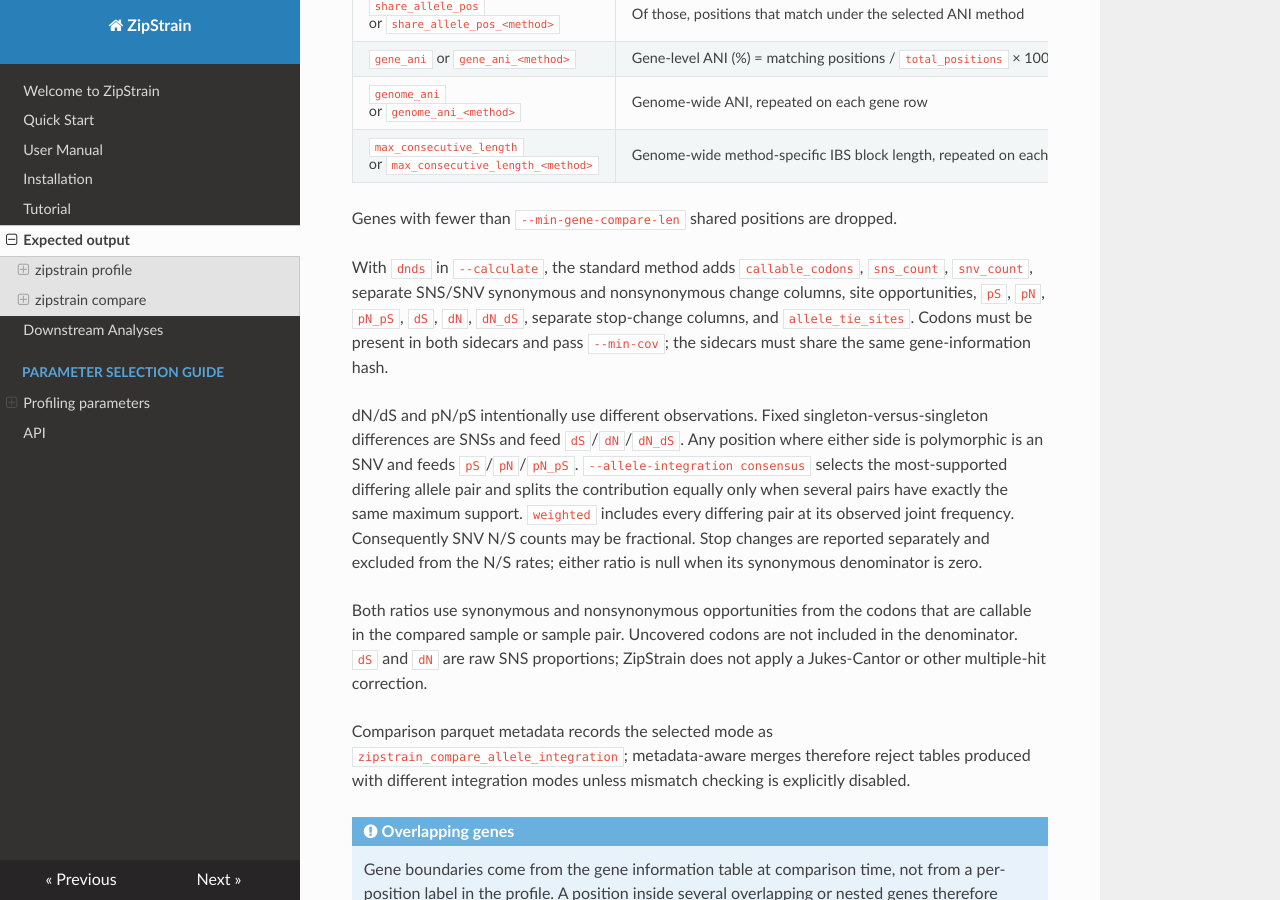
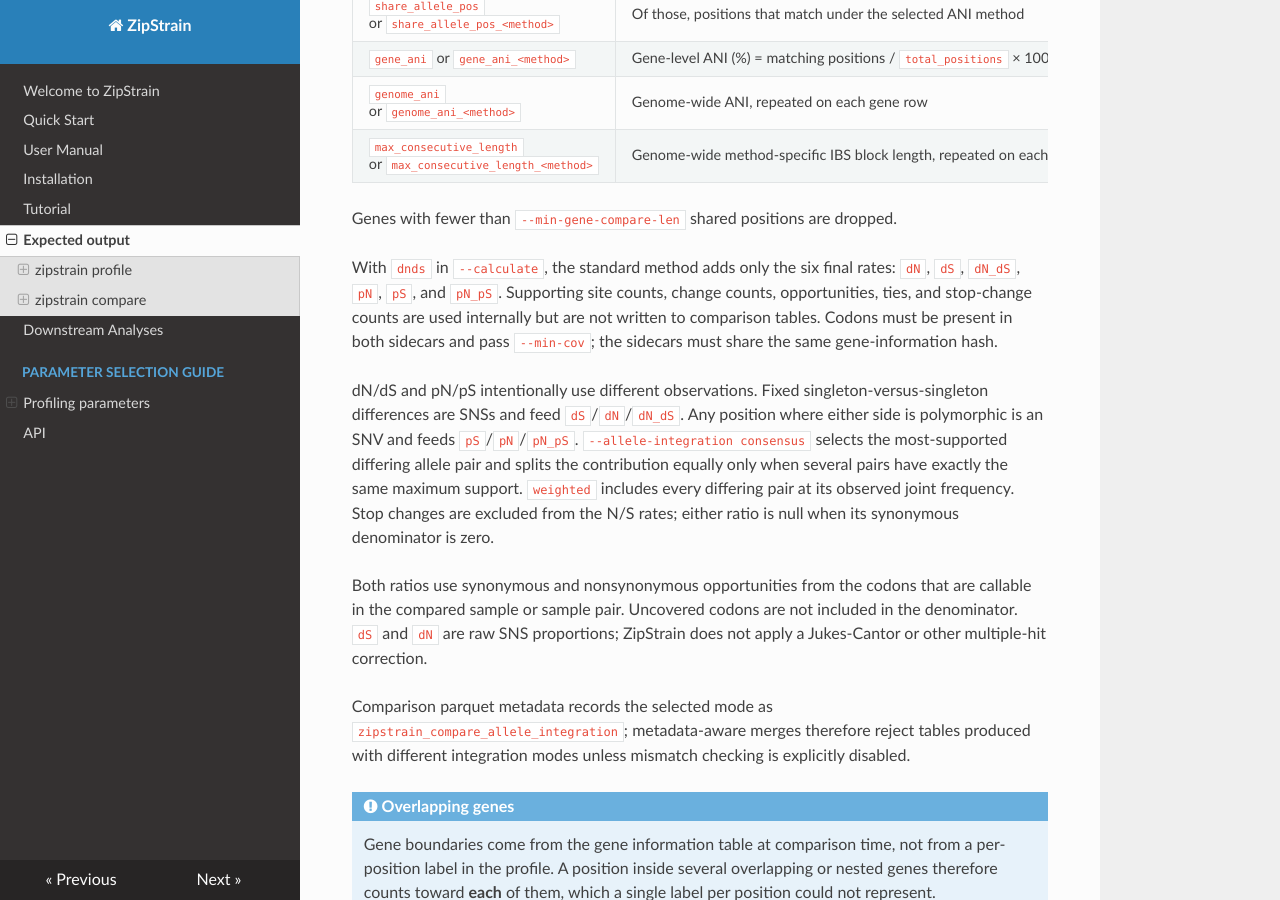
Before and after one commit to OlmLab/ZipStrain, an MkDocs documentation site: the page built from docs/expected_output.md, in a window 1280 px wide and 900 px high, scrolled down 6707 px. Built offline with MkDocs 1.6.1, drawn with Linux system fonts in a browser that asks for light colours; nearby versions of some CDN libraries.

Commit message:
improved efficiencies for dnds

```diff
--- a/docs/expected_output.md
+++ b/docs/expected_output.md
@@ -234,12 +234,11 @@ gene row so the table can be read on its own.
 
 Genes with fewer than `--min-gene-compare-len` shared positions are dropped.
 
-With `dnds` in `--calculate`, the standard method adds `callable_codons`,
-`sns_count`, `snv_count`, separate SNS/SNV synonymous and nonsynonymous change
-columns, site opportunities, `pS`, `pN`, `pN_pS`, `dS`, `dN`, `dN_dS`, separate
-stop-change columns, and `allele_tie_sites`. Codons must be present in both
-sidecars and pass `--min-cov`; the sidecars must share the same gene-information
-hash.
+With `dnds` in `--calculate`, the standard method adds only the six final rates:
+`dN`, `dS`, `dN_dS`, `pN`, `pS`, and `pN_pS`. Supporting site counts, change
+counts, opportunities, ties, and stop-change counts are used internally but are
+not written to comparison tables. Codons must be present in both sidecars and
+pass `--min-cov`; the sidecars must share the same gene-information hash.
 
 dN/dS and pN/pS intentionally use different observations. Fixed
 singleton-versus-singleton differences are SNSs and feed `dS`/`dN`/`dN_dS`.
@@ -247,8 +246,7 @@ Any position where either side is polymorphic is an SNV and feeds
 `pS`/`pN`/`pN_pS`. `--allele-integration consensus` selects the most-supported
 differing allele pair and splits the contribution equally only when several
 pairs have exactly the same maximum support. `weighted` includes every differing
-pair at its observed joint frequency. Consequently SNV N/S counts may be
-fractional. Stop changes are reported separately and excluded from the N/S
+pair at its observed joint frequency. Stop changes are excluded from the N/S
 rates; either ratio is null when its synonymous denominator is zero.
 
 Both ratios use synonymous and nonsynonymous opportunities from the codons that
```
Also changed, not shown: changelog.md (+1 -0 lines), docs/Tutorial.md (+1 -1 lines), docs/usermanual.md (+2 -1 lines), 3 other files.
